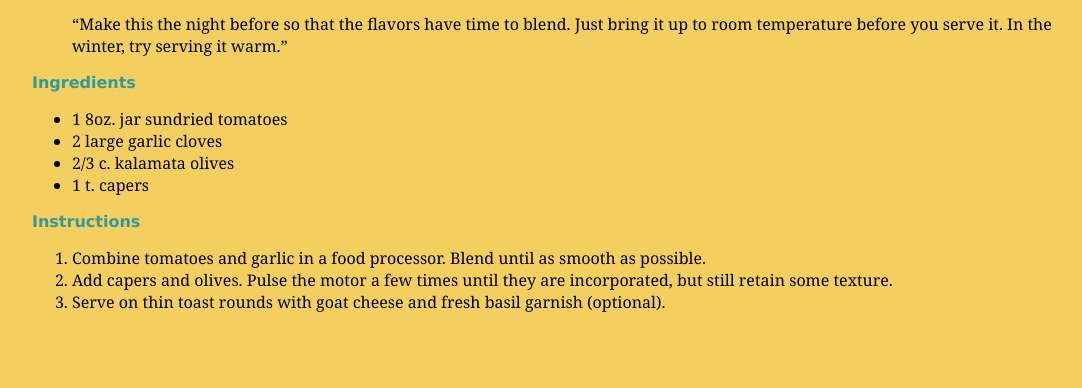
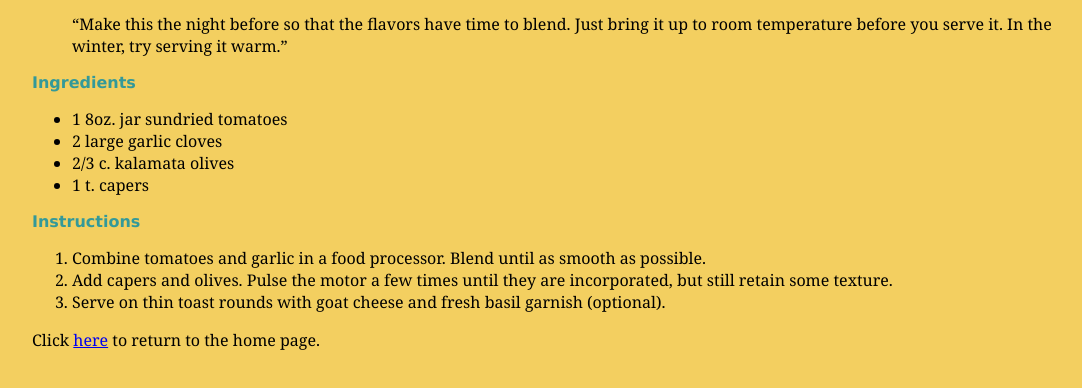
Before and after one commit to juliasala/fid, a plain HTML site: page blackgoose/tapenade.html in a window 1280 px wide. Shown: the part 106-494 px from the top of the page, without its empty margins (64-1146 px from the left). Drawn offline with Linux system fonts and the light colour scheme.

Commit message:
Update tapenade.html

```diff
--- a/blackgoose/tapenade.html
+++ b/blackgoose/tapenade.html
@@ -54,5 +54,7 @@ small {
 <li>Serve on thin toast rounds with goat cheese and fresh basil garnish (optional).</li>
 </ol>
 
+<p>Click <a href="index.html">here</a> to return to the home page.</p>
+
 </body>
 </html>
```
